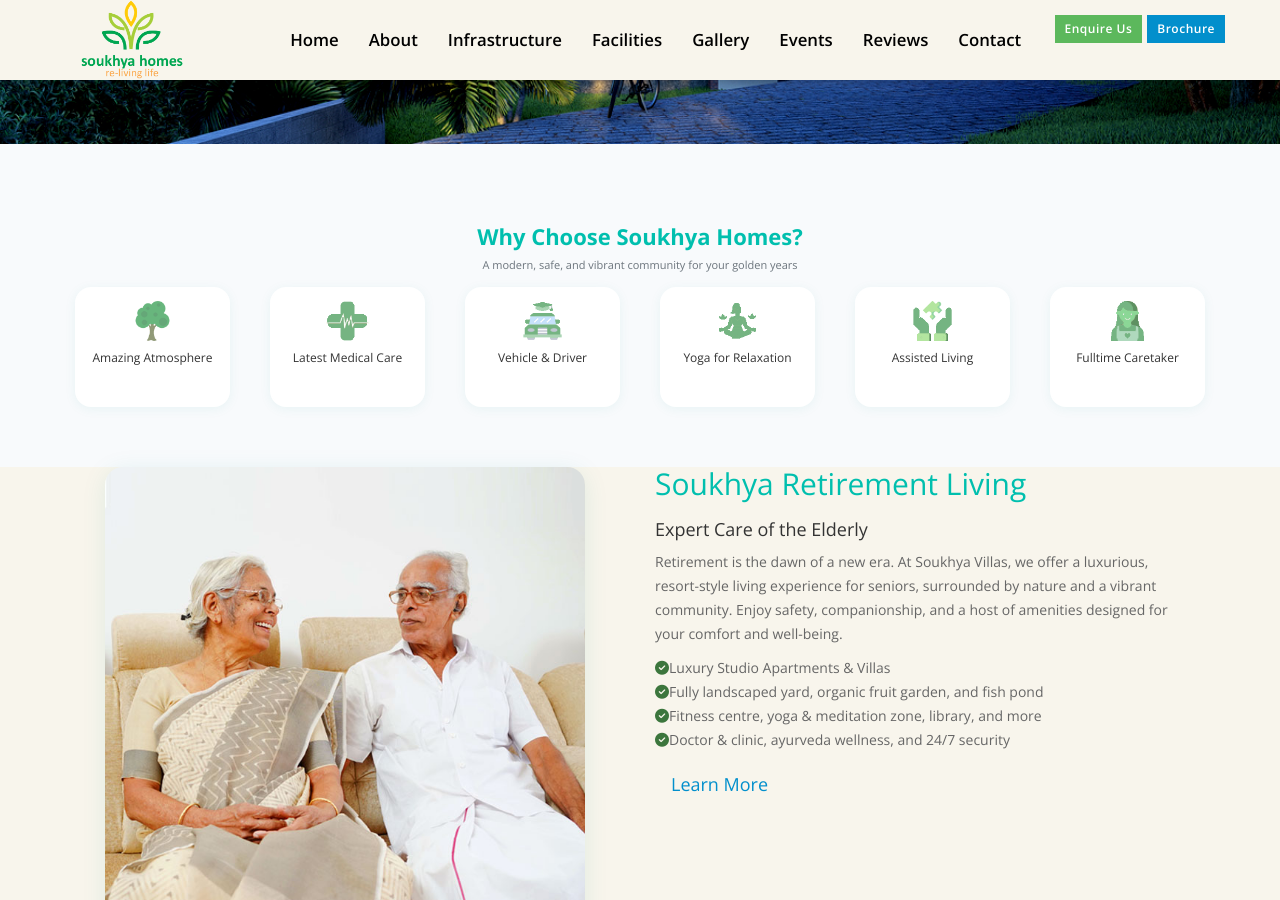
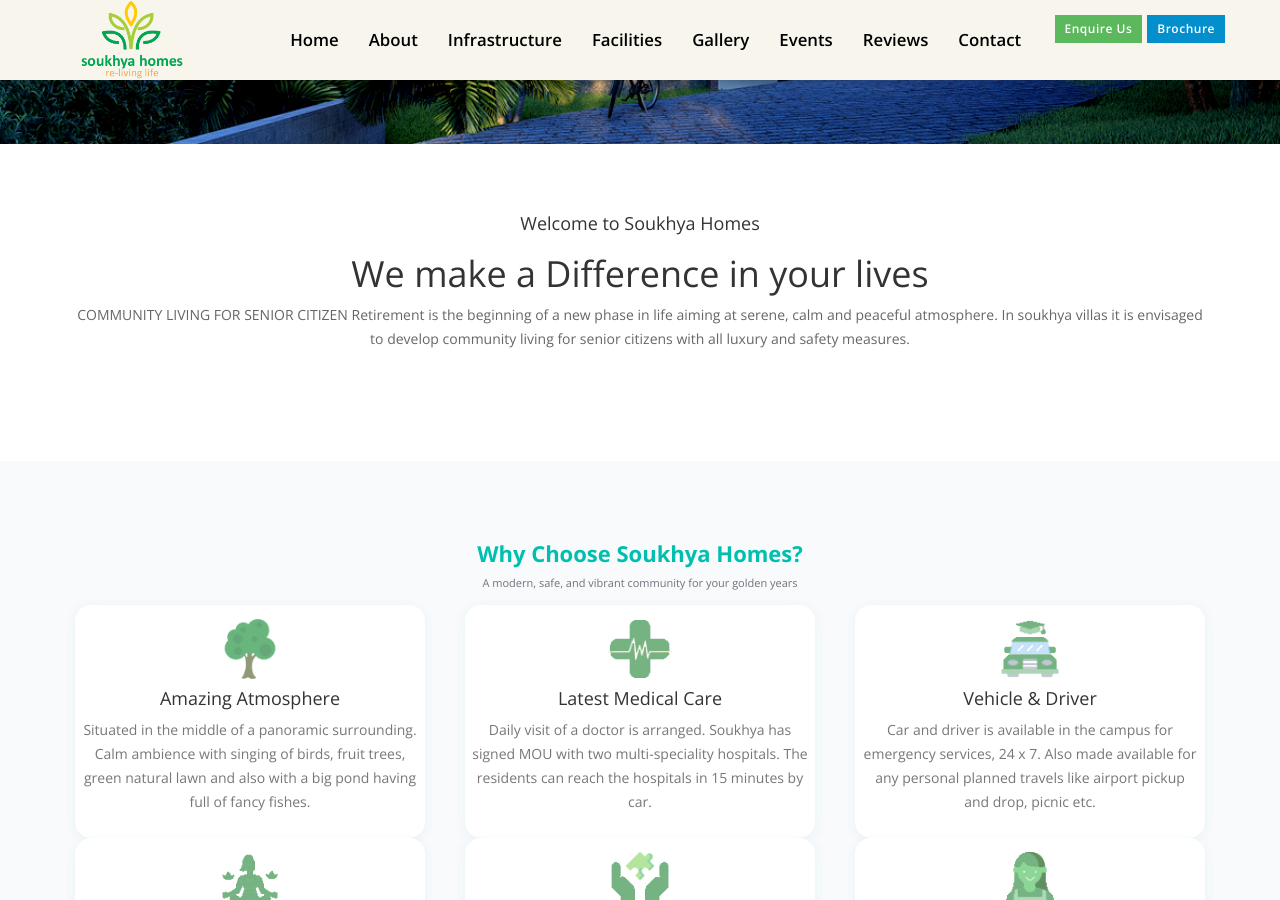
Before and after one commit to soukhyahomes/soukhyahomes.github.io, a Jekyll site: the page built from index.markdown, in a window 1280 px wide and 900 px high, scrolled down 519 px. Built offline with Jekyll 4.4.1, drawn with Linux system fonts in a browser that asks for light colours; nearby versions of some CDN libraries; some of the changed text lies outside the part shown.

Commit message:
hme deta

```diff
--- a/_layouts/home.html
+++ b/_layouts/home.html
@@ -5,6 +5,20 @@
     {% include nav.html %}
     <!-- Modern Hero Section: Banner Only, No Overlay, No Content Above -->
     <section class="modern-hero-banner" style="background: url('/assets/img/slider/1banner1.jpg') center/cover no-repeat; min-height: 60vh; width:100%;"></section>
+
+    <!-- Welcome Section (below banner, before features) -->
+    <section class="welcome-section py-5">
+      <div class="container text-center">
+        <div class="heading wow fadeInUp" data-wow-duration="1000ms" data-wow-delay="300ms">
+          <h4>Welcome to Soukhya Homes</h4>
+          <h1><span>We make a Difference </span> in your lives</h1>
+          <!--<p style="font-style:italic; color:green;">'Forty is the old age of youth and fifty is the youth of old age.' - <b>Hosea Ballou</b></p>-->
+          <p>COMMUNITY LIVING FOR SENIOR CITIZEN Retirement is the beginning of a new phase in life aiming at
+            serene, calm and peaceful atmosphere. In soukhya villas it is envisaged to develop community living
+            for senior citizens with all luxury and safety measures. </p>
+        </div>
+      </div>
+    </section>
 
     <!-- Features Section -->
     <section class="features-section py-5" style="background:#f8fafc;">
@@ -16,40 +30,46 @@
           </div>
         </div>
         <div class="row g-4 justify-content-center">
-          <div class="col-md-2 col-sm-4 col-6 mb-4">
-            <div class="feature-card card h-100 p-3 shadow-sm border-0 text-center">
-              <img src="/assets/img/icon-1.png" alt="Atmosphere" class="mb-2" style="height:40px;">
-              <h6 class="mb-1">Amazing Atmosphere</h6>
+          <div class="col-md-4 col-sm-6 mb-4">
+            <div class="feature-card card h-100 p-4 shadow-sm border-0 text-center">
+              <img src="/assets/img/icon-1.png" alt="Atmosphere" class="mb-3" style="height:60px;">
+              <h4 class="mb-2">Amazing Atmosphere</h4>
+              <p class="text-muted">Situated in the middle of a panoramic surrounding. Calm ambience with singing of birds, fruit trees, green natural lawn and also with a big pond having full of fancy fishes.</p>
             </div>
           </div>
-          <div class="col-md-2 col-sm-4 col-6 mb-4">
-            <div class="feature-card card h-100 p-3 shadow-sm border-0 text-center">
-              <img src="/assets/img/icon-2.png" alt="Medical Care" class="mb-2" style="height:40px;">
-              <h6 class="mb-1">Latest Medical Care</h6>
+          <div class="col-md-4 col-sm-6 mb-4">
+            <div class="feature-card card h-100 p-4 shadow-sm border-0 text-center">
+              <img src="/assets/img/icon-2.png" alt="Medical Care" class="mb-3" style="height:60px;">
+              <h4 class="mb-2">Latest Medical Care</h4>
+              <p class="text-muted">Daily visit of a doctor is arranged. Soukhya has signed MOU with two multi-speciality hospitals. The residents can reach the hospitals in 15 minutes by car.</p>
             </div>
           </div>
-          <div class="col-md-2 col-sm-4 col-6 mb-4">
-            <div class="feature-card card h-100 p-3 shadow-sm border-0 text-center">
-              <img src="/assets/img/icon-3.png" alt="Vehicle & Driver" class="mb-2" style="height:40px;">
-              <h6 class="mb-1">Vehicle & Driver</h6>
+          <div class="col-md-4 col-sm-6 mb-4">
+            <div class="feature-card card h-100 p-4 shadow-sm border-0 text-center">
+              <img src="/assets/img/icon-3.png" alt="Vehicle & Driver" class="mb-3" style="height:60px;">
+              <h4 class="mb-2">Vehicle & Driver</h4>
+              <p class="text-muted">Car and driver is available in the campus for emergency services, 24 x 7. Also made available for any personal planned travels like airport pickup and drop, picnic etc.</p>
             </div>
           </div>
-          <div class="col-md-2 col-sm-4 col-6 mb-4">
-            <div class="feature-card card h-100 p-3 shadow-sm border-0 text-center">
-              <img src="/assets/img/icon-4.png" alt="Yoga" class="mb-2" style="height:40px;">
-              <h6 class="mb-1">Yoga for Relaxation</h6>
+          <div class="col-md-4 col-sm-6 mb-4">
+            <div class="feature-card card h-100 p-4 shadow-sm border-0 text-center">
+              <img src="/assets/img/icon-4.png" alt="Yoga" class="mb-3" style="height:60px;">
+              <h4 class="mb-2">Yoga for Relaxation</h4>
+              <p class="text-muted">Yoga performing place is provided. A yoga trainer will visit occasionally.</p>
             </div>
           </div>
-          <div class="col-md-2 col-sm-4 col-6 mb-4">
-            <div class="feature-card card h-100 p-3 shadow-sm border-0 text-center">
-              <img src="/assets/img/icon-5.png" alt="Assisted Living" class="mb-2" style="height:40px;">
-              <h6 class="mb-1">Assisted Living</h6>
+          <div class="col-md-4 col-sm-6 mb-4">
+            <div class="feature-card card h-100 p-4 shadow-sm border-0 text-center">
+              <img src="/assets/img/icon-5.png" alt="Assisted Living" class="mb-3" style="height:60px;">
+              <h4 class="mb-2">Assisted Living Support</h4>
+              <p class="text-muted">Soukhya will arrange full time assistance for the needy inmates.</p>
             </div>
           </div>
-          <div class="col-md-2 col-sm-4 col-6 mb-4">
-            <div class="feature-card card h-100 p-3 shadow-sm border-0 text-center">
-              <img src="/assets/img/icon-6.png" alt="Caretaker" class="mb-2" style="height:40px;">
-              <h6 class="mb-1">Fulltime Caretaker</h6>
+          <div class="col-md-4 col-sm-6 mb-4">
+            <div class="feature-card card h-100 p-4 shadow-sm border-0 text-center">
+              <img src="/assets/img/icon-6.png" alt="Caretaker" class="mb-3" style="height:60px;">
+              <h4 class="mb-2">Fulltime Caretaker</h4>
+              <p class="text-muted">Caretaker is residing inside the campus for making their service available always.</p>
             </div>
           </div>
         </div>
```
